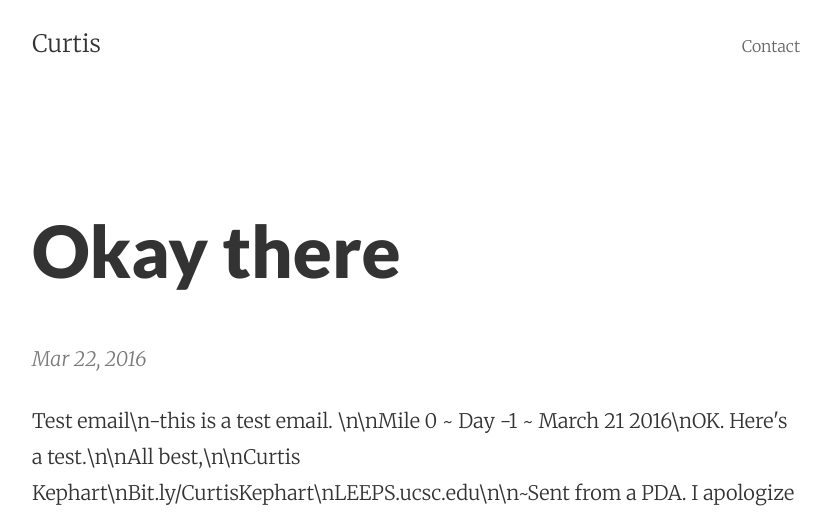
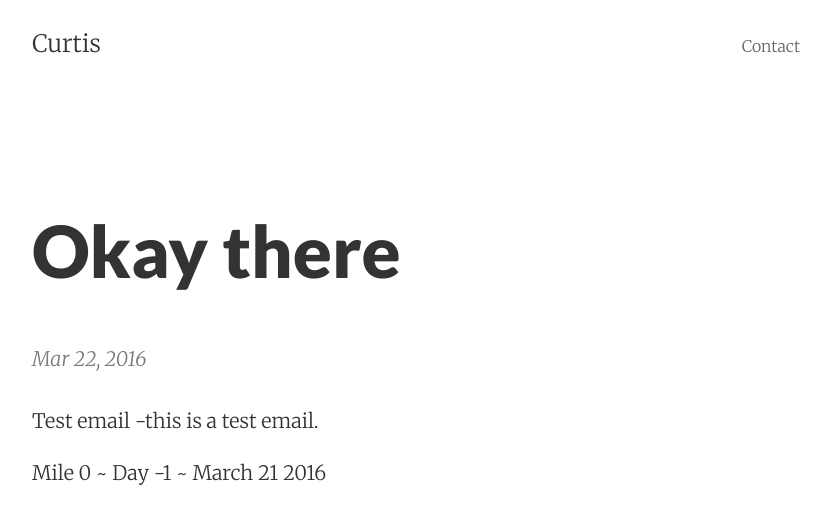
Before and after one commit to EconomiCurtis/EconomiCurtis.github.io, a Jekyll site: the page built from _posts/2016-03-22-okay-there.markdown, in a window 1280 px wide. Shown: the top 513 px of the page, without its empty margins (224-1055 px from the left). Built offline with Jekyll 4.4.1, drawn with Linux system fonts in a browser that asks for light colours; some of the changed text lies outside the part shown.

Commit message:
Post update: Okay there

```diff
--- a/_posts/2016-03-22-okay-there.markdown
+++ b/_posts/2016-03-22-okay-there.markdown
@@ -3,4 +3,11 @@ published: true
 title: Okay there
 layout: post
 ---
-Test email\n-this is a test email. \n\nMile 0 ~ Day -1 ~ March 21 2016\nOK. Here\'s a test.\n\nAll best,\n\nCurtis Kephart\nBit.ly/CurtisKephart\nLEEPS.ucsc.edu\n\n~Sent from a PDA. I apologize in advance for any typing errors.
+Test email
+-this is a test email.
+
+Mile 0 ~ Day -1 ~ March 21 2016
+
+OK. Here's a test.
+
+![https://farm2.staticflickr.com/1509/26173560071_749853490e_o_d.jpg](https://farm2.staticflickr.com/1509/26173560071_749853490e_o_d.jpg)
```
